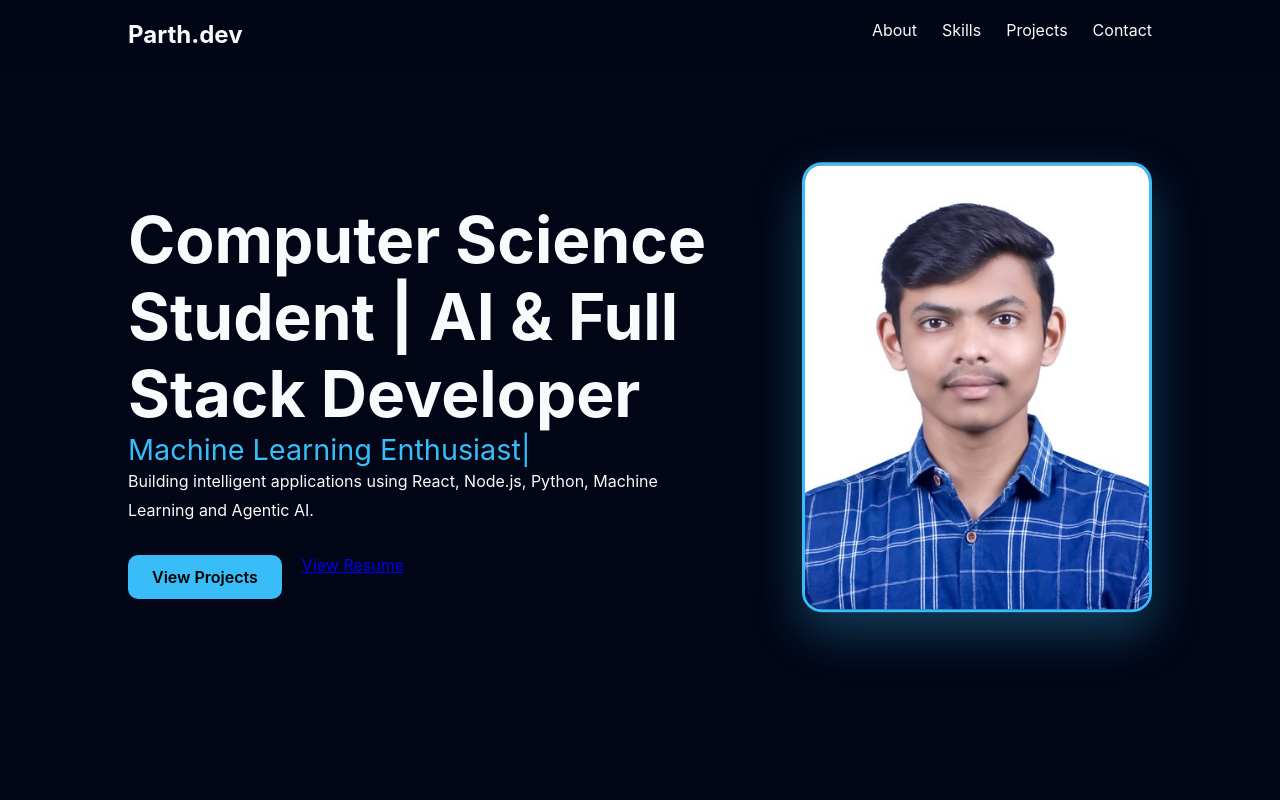
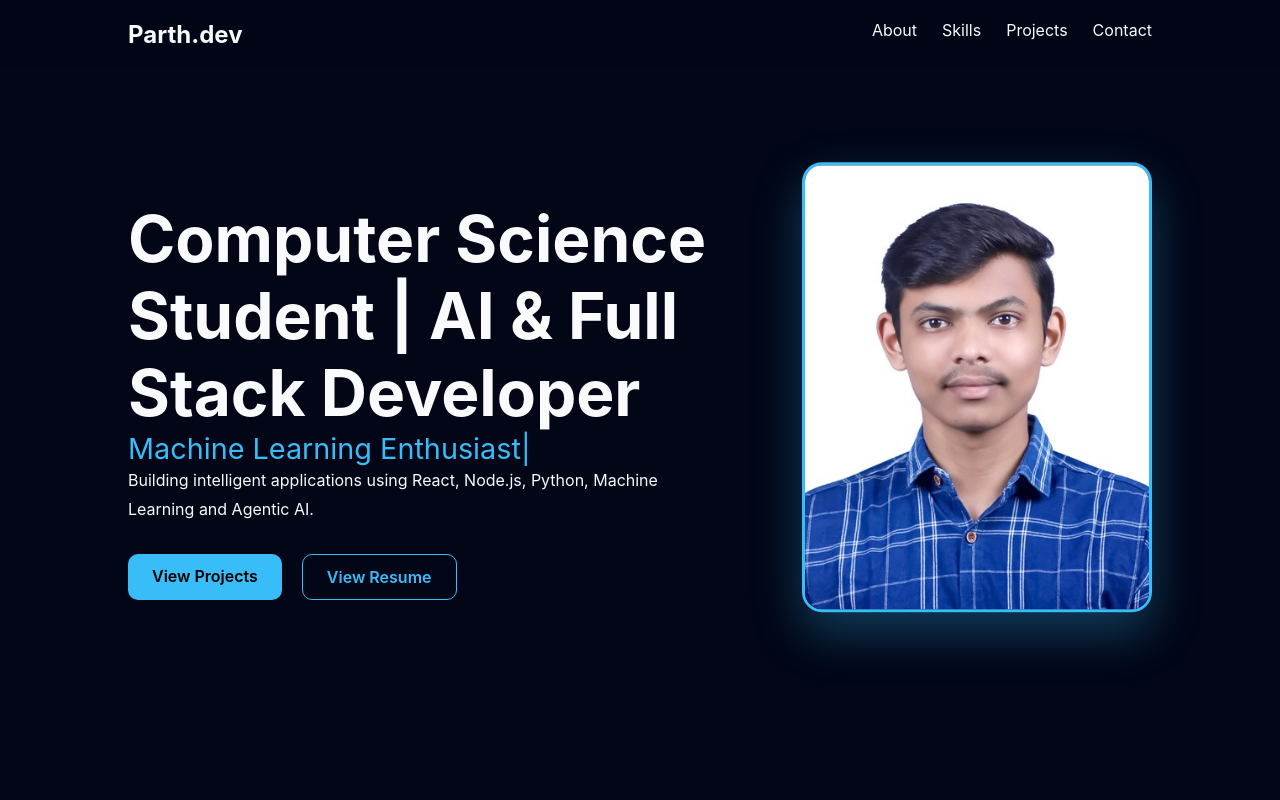
Before and after one commit to parthingle826-web/myportfolio, a React (Vite) app: page / in a window 1280 px wide. Shown: the top 800 px of the page. Built offline with nearby package versions, Linux system fonts and the light colour scheme.

Commit message:
Fix GitHub Pages asset paths

```diff
--- a/src/components/Hero.jsx
+++ b/src/components/Hero.jsx
@@ -39,10 +39,11 @@ const Hero = () => {
             View Projects
           </a>
 
-          <a
+         <a
   href={`${import.meta.env.BASE_URL}Parth-Resume.pdf`}
   target="_blank"
   rel="noopener noreferrer"
+  className="btn btn-outline"
 >
   View Resume
 </a>
```
